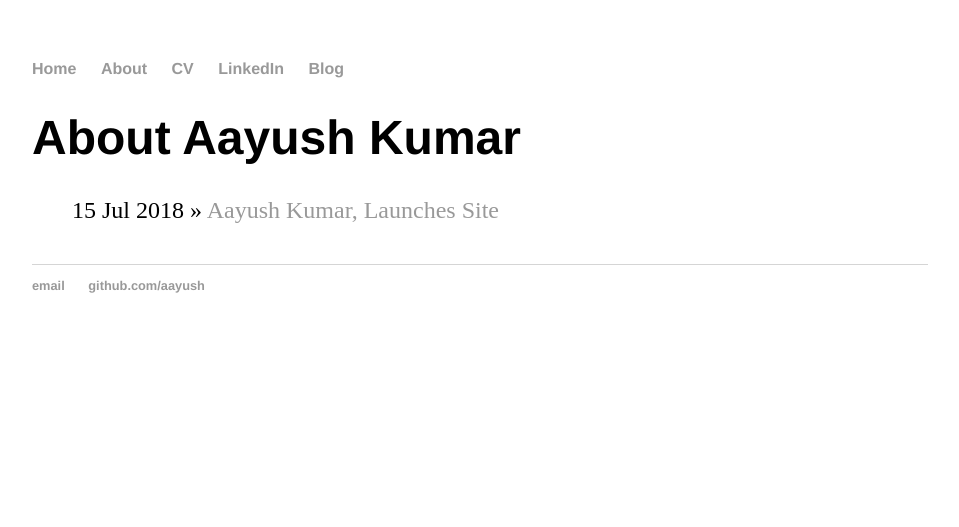
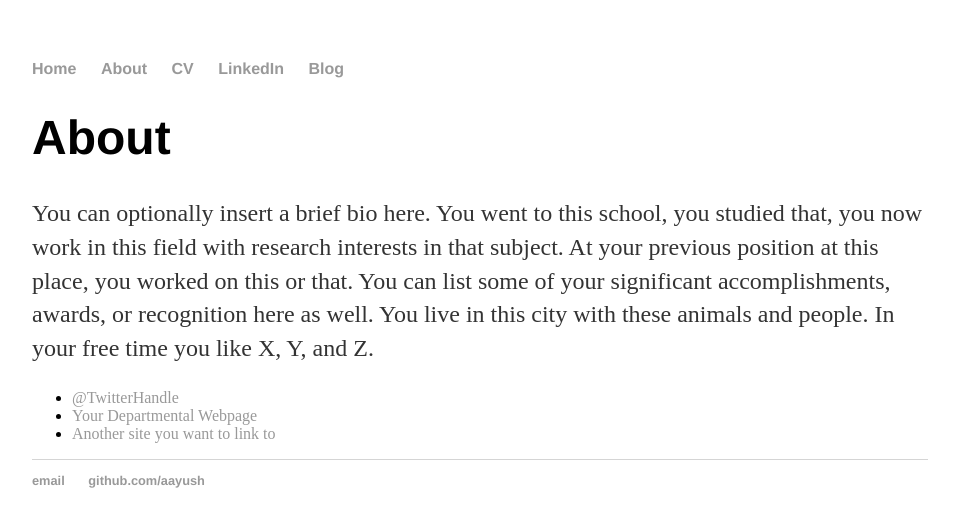
Before and after one commit to aayushk14/aayushk14.github.io, a Jekyll site: the page built from about/index.html, in a window 1280 px wide. Shown: the top 527 px of the page, without its empty margins (160-1119 px from the left). Built offline with Jekyll 4.4.1, drawn with Linux system fonts in a browser that asks for light colours.

Commit message:
Update index.html

```diff
--- a/about/index.html
+++ b/about/index.html
@@ -2,11 +2,13 @@
 layout: default
 title: About Aayush Kumar
 ---
-<h1>{{ page.title }}</h1>
-<ul class="posts">
+<div class="about">
+			<h1>About</h1>
+			<p>You can optionally insert a brief bio here. You went to this school, you studied that, you now work in this field with research interests in that subject. At your previous position at this place, you worked on this or that. You can list some of your significant accomplishments, awards, or recognition here as well. You live in this city with these animals and people. In your free time you like X, Y, and Z.</p>
 
-  {% for post in site.posts %}
-    <li><span>{{ post.date | date_to_string }}</span> &raquo; <a href="{{ post.url }}" title="{{ post.title }}">{{ post.title }}</a></li>
-  {% endfor %}
-
-</ul>
+			<ul class="contacts">
+				<li><a href="#">@TwitterHandle</a></li>
+				<li><a href="#">Your Departmental Webpage</a></li>
+				<li><a href="#">Another site you want to link to</a></li>
+				</ul>
+		</div>
```
